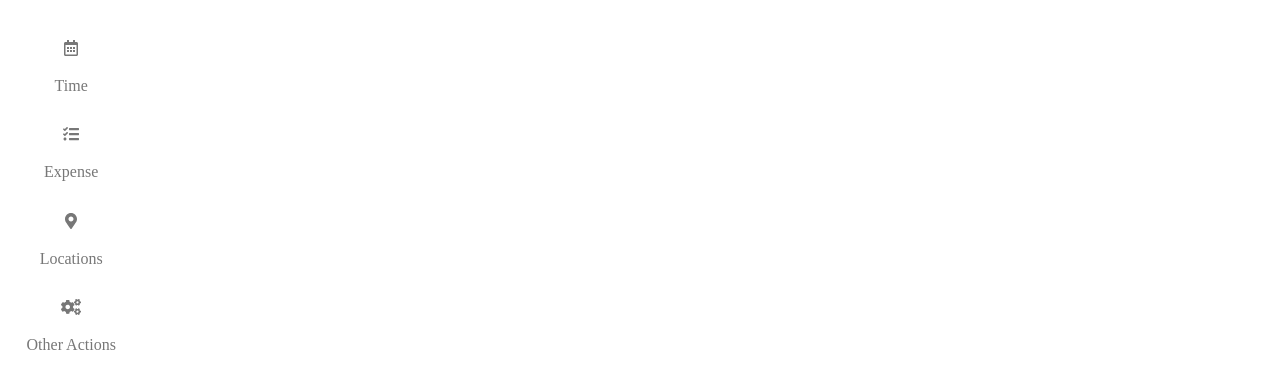
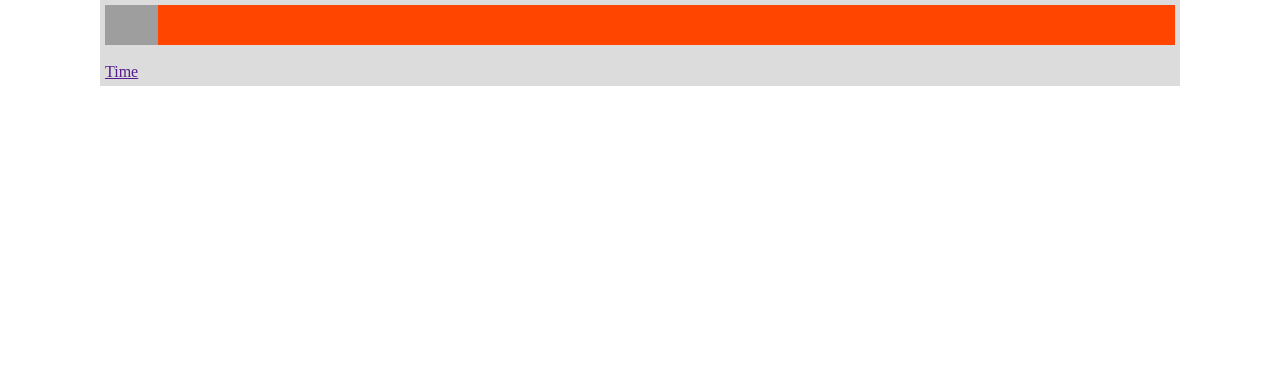
Before and after one commit to IannMatthews-zz/ExpenseAvanade, an Angular app: page / in a window 1280 px wide. Shown: the top 388 px of the page. Built offline with nearby package versions, Linux system fonts and the light colour scheme; grey boxes are pictures that could not be loaded.

Commit message:
tentando consertar besteira

```diff
--- a/src/app/app.component.css
+++ b/src/app/app.component.css
@@ -0,0 +1,22 @@
+.container {
+    margin: 0 auto;
+    width: 100%;
+    max-width: 1080px;
+    padding: 5px;
+    background: gainsboro;
+}
+
+.main-header {
+    width: 1070px;
+    height: 40px;
+    background: orangered;
+}
+
+.logoAvanade img {
+  max-height: 100%;
+}
+
+.logoAvanade {
+    width: 80px;
+    height: 40px;
+}
--- a/src/app/app.component.html
+++ b/src/app/app.component.html
@@ -1 +1,23 @@
-<app-menulateral></app-menulateral>
+<div class="container">
+  <!-- HEADER -->
+  <header class="main-header">
+    <figure class="logoAvanade">
+    <img src="C:\Users\g.henrique.melo.lima\Desktop\ExpensiveAvanade\src\assets\images\LogoAvanade.png" alt="">
+    </figure>
+  </header>
+  <!-- HEADER -->
+  <nav>
+    <ul>
+      <li>
+
+        <a href="" title="Time">
+          <figure>
+            <img src="" alt="">
+          </figure>
+          <span>Time</span>
+        </a>
+
+      </li>
+    </ul>
+  </nav>
+</div>
--- a/src/app/app.component.ts
+++ b/src/app/app.component.ts
@@ -6,5 +6,5 @@ import { Component } from '@angular/core';
   styleUrls: ['./app.component.css']
 })
 export class AppComponent {
-  title = 'avanade';
+  title = 'app';
 }
--- a/src/app/menulateral/menulateral.component.css
+++ /dev/null
@@ -1,39 +0,0 @@
-.menuLateral {
-    margin: 0px;
-    float: left;
-    width: 10%;
-    text-align: center;
-}
-
-.menuLateral ul {
-    list-style: none;
-    padding: 0;
-    display: block;
-    margin-left: auto;
-    margin-right: auto;
-    margin-top: 0px;
-    margin-bottom: 0px;
-}
-
-.menuLateral ul li a figure {
-    margin: 0px;
-    padding: 15%;
-}
-
-.menuLateral ul li {
-    margin-top: 10%;
-    margin-bottom: 10%;
-}
-
-a :visited {
-    color: #777;
-}
-
-.menuLateral ul li :hover {
-    color: rgb(255, 164, 46);
-}
-
-a {
-    color: #777;
-    text-decoration: none;
-}
--- a/src/app/menulateral/menulateral.component.html
+++ /dev/null
@@ -1,45 +0,0 @@
-<nav class="menuLateral">
-  <ul>
-
-    <li>
-      <a href="">
-        <figure>
-          <i class="far fa-calendar-alt"></i>
-          <!-- <img src="" alt=""> -->
-        </figure>
-        <span>Time</span>
-      </a>
-    </li>
-
-    <li>
-      <a href="">
-        <figure>
-          <i class="fas fa-tasks"></i>
-          <!-- <img src="" alt=""> -->
-        </figure>
-        <span>Expense</span>
-      </a>
-    </li>
-
-    <li>
-      <a href="">
-        <figure>
-          <i class="fas fa-map-marker-alt"></i>
-          <!-- <img src="" alt=""> -->
-        </figure>
-        <span>Locations</span>
-      </a>
-    </li>
-
-    <li>
-      <a href="">
-        <figure>
-          <i class="fas fa-cogs"></i>
-          <!-- <img src="" alt=""> -->
-        </figure>
-        <span>Other Actions</span>
-      </a>
-    </li>
-
-  </ul>
-</nav>
--- a/src/app/menulateral/menulateral.component.ts
+++ /dev/null
@@ -1,15 +0,0 @@
-import { Component, OnInit } from '@angular/core';
-
-@Component({
-  selector: 'app-menulateral',
-  templateUrl: './menulateral.component.html',
-  styleUrls: ['./menulateral.component.css']
-})
-export class MenulateralComponent implements OnInit {
-
-  constructor() { }
-
-  ngOnInit() {
-  }
-
-}
--- a/src/styles.css
+++ b/src/styles.css
@@ -1 +1,9 @@
-/* You can add global styles to this file, and also import other style files */
+*{
+    margin: 0;
+    padding: 0;
+    box-sizing: border-box;
+    list-style-type: none
+}
+.wrap{
+    box-sizing: border-box;
+}
```
Also changed, not shown: src/app/app.module.ts (+2 -6 lines), 1 other file (tests, documents, lock files or other folders).
